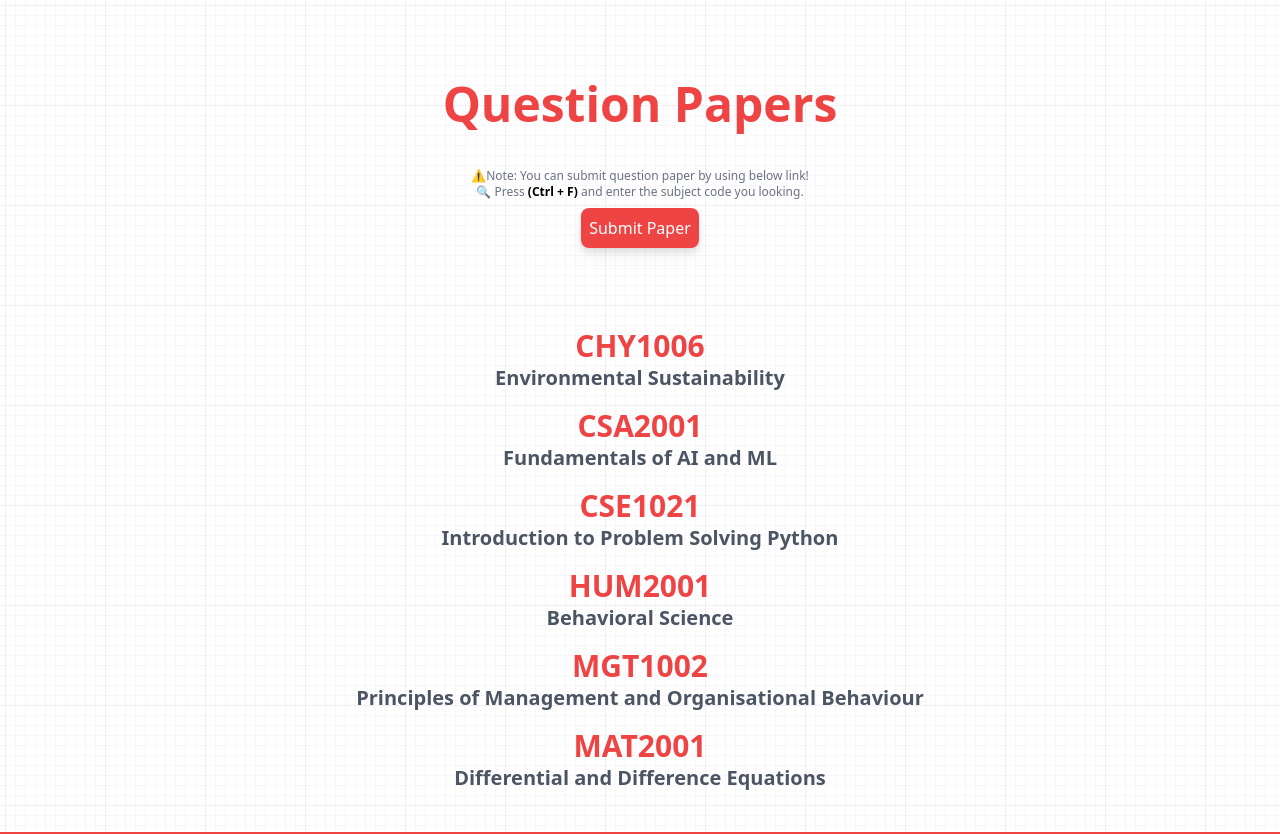
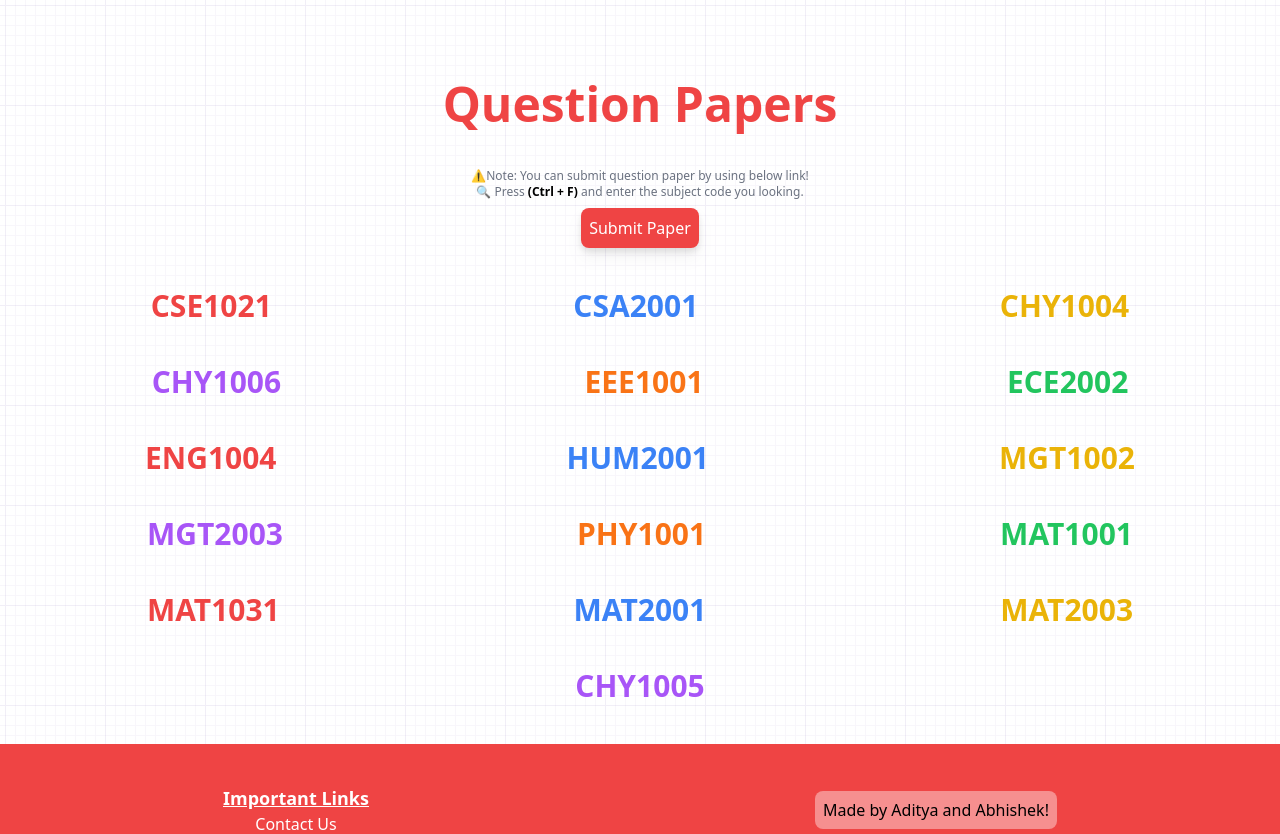
Before and after one commit to Cyb3rGhoul/qp-website-vitb, a React (Vite) app: page / in a window 1280 px wide. Shown: the top 834 px of the page. Built offline with nearby package versions, Linux system fonts and the light colour scheme.

Commit message:
new design added

```diff
--- a/src/App.jsx
+++ b/src/App.jsx
@@ -10,38 +10,40 @@ export default function App() {
 
       <button className="mt-2 text-base bg-red-500 hover:bg-red-400 text-white p-2 rounded-lg drop-shadow-lg" onClick={() => (window.location.href = "https://forms.gle/ckkPitjtGrA5yXrp7")}>Submit Paper</button>
         </div>
-        {/* <div className="mt-10 flex justify-around">
-        <a href="https://drive.google.com/drive/folders/1SIipwMXcr69hmmBAtBHnBw-2p5zRyeDUdVLkg-M-MSo6mXEfD8JSCiOJrqlnXoQc5TAEtc40?usp=share_link" className="font-bold text-red-500 text-2xl sm:text-3xl">CHY1006</a>
-        <a href="https://drive.google.com/drive/folders/1SIipwMXcr69hmmBAtBHnBw-2p5zRyeDUdVLkg-M-MSo6mXEfD8JSCiOJrqlnXoQc5TAEtc40?usp=share_link" className="font-bold text-blue-500 text-2xl sm:text-3xl">CHY1006</a>
-        <a href="https://drive.google.com/drive/folders/1SIipwMXcr69hmmBAtBHnBw-2p5zRyeDUdVLkg-M-MSo6mXEfD8JSCiOJrqlnXoQc5TAEtc40?usp=share_link" className="font-bold text-yellow-500 text-2xl sm:text-3xl">CHY1006</a>
+        <div className="mt-10 flex justify-around">
+        <a href="https://drive.google.com/drive/folders/1SIipwMXcr69hmmBAtBHnBw-2p5zRyeDUdVLkg-M-MSo6mXEfD8JSCiOJrqlnXoQc5TAEtc40?usp=share_link" className="font-bold text-red-500 text-2xl sm:text-3xl">CSE1021</a>
+        <a href="https://drive.google.com/drive/folders/1SIipwMXcr69hmmBAtBHnBw-2p5zRyeDUdVLkg-M-MSo6mXEfD8JSCiOJrqlnXoQc5TAEtc40?usp=share_link" className="font-bold text-blue-500 text-2xl sm:text-3xl">CSA2001</a>
+        <a href="https://drive.google.com/drive/folders/1SIipwMXcr69hmmBAtBHnBw-2p5zRyeDUdVLkg-M-MSo6mXEfD8JSCiOJrqlnXoQc5TAEtc40?usp=share_link" className="font-bold text-yellow-500 text-2xl sm:text-3xl">CHY1004</a>
 
-        </div> */}
-      <div className="mt-20 flex flex-col items-center">
-        <>
-        <a href="https://drive.google.com/drive/folders/1SIipwMXcr69hmmBAtBHnBw-2p5zRyeDUdVLkg-M-MSo6mXEfD8JSCiOJrqlnXoQc5TAEtc40?usp=share_link" className="font-bold text-red-500 text-2xl sm:text-3xl">CHY1006</a>
-        <h className="font-bold text-xl text-gray-600">Environmental Sustainability</h>
-        </>
-        <>
-        <a href="https://drive.google.com/drive/folders/1KVqDch2p1HWVAtuDN1X4D6kK8e4HH7v6zGHfTj2ogKeo9-OWFAdU9wK7pfRiyQzHpNxRMD0P?usp=share_link" className="mt-4 text-red-500 font-bold text-2xl sm:text-3xl">CSA2001</a>
-        <h className="font-bold text-xl text-gray-600">Fundamentals of AI and ML</h>
-        </>
-        <>
-        <a href="https://drive.google.com/drive/folders/1YwF9gxz6Wq1t2B14_jLM0FtvPlqvA1OzNMPAqcap5x1P8aD0tPV2AB_6trAQpoC4JdV5B0Et?usp=share_link" className="mt-4 text-red-500 font-bold text-2xl sm:text-3xl">CSE1021</a>
-        <h className="font-bold text-xl text-gray-600">Introduction to Problem Solving Python</h>
-        </>
-        <>
-        <a href=".." className="mt-4 font-bold text-2xl sm:text-3xl text-red-500">HUM2001</a>
-        <h className="font-bold text-xl text-gray-600">Behavioral Science</h>
-        </>
-        <>
-        <a href=".." className="mt-4 font-bold text-2xl sm:text-3xl text-red-500">MGT1002</a>
-        <h className="font-bold text-xl text-gray-600">Principles of Management and Organisational Behaviour</h>
-        </>
-        <>
-        <a href="https://drive.google.com/drive/folders/1jgnm1fZ37sHlJVajc-Rx0mWCGWShuipljeUqfk8vEwbcGl_Tq2q8tr77vfgzRdIZD58stAD1?usp=share_link" className="mt-4 text-red-500 font-bold text-2xl sm:text-3xl">MAT2001</a>
-        <h className="font-bold text-xl text-gray-600">Differential and Difference Equations</h>
-        </>
-      </div>
+        </div>
+        <div className="mt-10 flex justify-around">
+        <a href="https://drive.google.com/drive/folders/1SIipwMXcr69hmmBAtBHnBw-2p5zRyeDUdVLkg-M-MSo6mXEfD8JSCiOJrqlnXoQc5TAEtc40?usp=share_link" className="font-bold text-purple-500 text-2xl sm:text-3xl">CHY1006</a>
+        <a href="https://drive.google.com/drive/folders/1SIipwMXcr69hmmBAtBHnBw-2p5zRyeDUdVLkg-M-MSo6mXEfD8JSCiOJrqlnXoQc5TAEtc40?usp=share_link" className="font-bold text-orange-500 text-2xl sm:text-3xl">EEE1001</a>
+        <a href="https://drive.google.com/drive/folders/1SIipwMXcr69hmmBAtBHnBw-2p5zRyeDUdVLkg-M-MSo6mXEfD8JSCiOJrqlnXoQc5TAEtc40?usp=share_link" className="font-bold text-green-500 text-2xl sm:text-3xl">ECE2002</a>
+
+        </div>
+        <div className="mt-10 flex justify-around">
+        <a href="https://drive.google.com/drive/folders/1SIipwMXcr69hmmBAtBHnBw-2p5zRyeDUdVLkg-M-MSo6mXEfD8JSCiOJrqlnXoQc5TAEtc40?usp=share_link" className="font-bold text-red-500 text-2xl sm:text-3xl">ENG1004</a>
+        <a href="https://drive.google.com/drive/folders/1SIipwMXcr69hmmBAtBHnBw-2p5zRyeDUdVLkg-M-MSo6mXEfD8JSCiOJrqlnXoQc5TAEtc40?usp=share_link" className="font-bold text-blue-500 text-2xl sm:text-3xl">HUM2001</a>
+        <a href="https://drive.google.com/drive/folders/1SIipwMXcr69hmmBAtBHnBw-2p5zRyeDUdVLkg-M-MSo6mXEfD8JSCiOJrqlnXoQc5TAEtc40?usp=share_link" className="font-bold text-yellow-500 text-2xl sm:text-3xl">MGT1002</a>
+
+        </div>
+        <div className="mt-10 flex justify-around">
+        <a href="https://drive.google.com/drive/folders/1SIipwMXcr69hmmBAtBHnBw-2p5zRyeDUdVLkg-M-MSo6mXEfD8JSCiOJrqlnXoQc5TAEtc40?usp=share_link" className="font-bold text-purple-500 text-2xl sm:text-3xl">MGT2003</a>
+        <a href="https://drive.google.com/drive/folders/1SIipwMXcr69hmmBAtBHnBw-2p5zRyeDUdVLkg-M-MSo6mXEfD8JSCiOJrqlnXoQc5TAEtc40?usp=share_link" className="font-bold text-orange-500 text-2xl sm:text-3xl">PHY1001</a>
+        <a href="https://drive.google.com/drive/folders/1SIipwMXcr69hmmBAtBHnBw-2p5zRyeDUdVLkg-M-MSo6mXEfD8JSCiOJrqlnXoQc5TAEtc40?usp=share_link" className="font-bold text-green-500 text-2xl sm:text-3xl">MAT1001</a>
+
+        </div>
+        <div className="mt-10 flex justify-around">
+        <a href="https://drive.google.com/drive/folders/1SIipwMXcr69hmmBAtBHnBw-2p5zRyeDUdVLkg-M-MSo6mXEfD8JSCiOJrqlnXoQc5TAEtc40?usp=share_link" className="font-bold text-red-500 text-2xl sm:text-3xl">MAT1031</a>
+        <a href="https://drive.google.com/drive/folders/1SIipwMXcr69hmmBAtBHnBw-2p5zRyeDUdVLkg-M-MSo6mXEfD8JSCiOJrqlnXoQc5TAEtc40?usp=share_link" className="font-bold text-blue-500 text-2xl sm:text-3xl">MAT2001</a>
+        <a href="https://drive.google.com/drive/folders/1SIipwMXcr69hmmBAtBHnBw-2p5zRyeDUdVLkg-M-MSo6mXEfD8JSCiOJrqlnXoQc5TAEtc40?usp=share_link" className="font-bold text-yellow-500 text-2xl sm:text-3xl">MAT2003</a>
+        </div>
+        <div className="mt-10 flex justify-around">
+        <a href="https://drive.google.com/drive/folders/1SIipwMXcr69hmmBAtBHnBw-2p5zRyeDUdVLkg-M-MSo6mXEfD8JSCiOJrqlnXoQc5TAEtc40?usp=share_link" className="font-bold text-purple-500 text-2xl sm:text-3xl">CHY1005</a>
+        {/* <a href="https://drive.google.com/drive/folders/1SIipwMXcr69hmmBAtBHnBw-2p5zRyeDUdVLkg-M-MSo6mXEfD8JSCiOJrqlnXoQc5TAEtc40?usp=share_link" className="font-bold text-orange-500 text-2xl sm:text-3xl">MAT2001</a> */}
+        {/* <a href="https://drive.google.com/drive/folders/1SIipwMXcr69hmmBAtBHnBw-2p5zRyeDUdVLkg-M-MSo6mXEfD8JSCiOJrqlnXoQc5TAEtc40?usp=share_link" className="font-bold text-green-500 text-2xl sm:text-3xl">MAT2003</a> */}
+        </div>
       <div className="flex flex-col items-center sm:flex-row bg-red-500 mt-10 sm:justify-around">
   <div className="mt-10 mb-10">
     <p className="text-lg text-white underline font-bold">Important Links</p>
```
